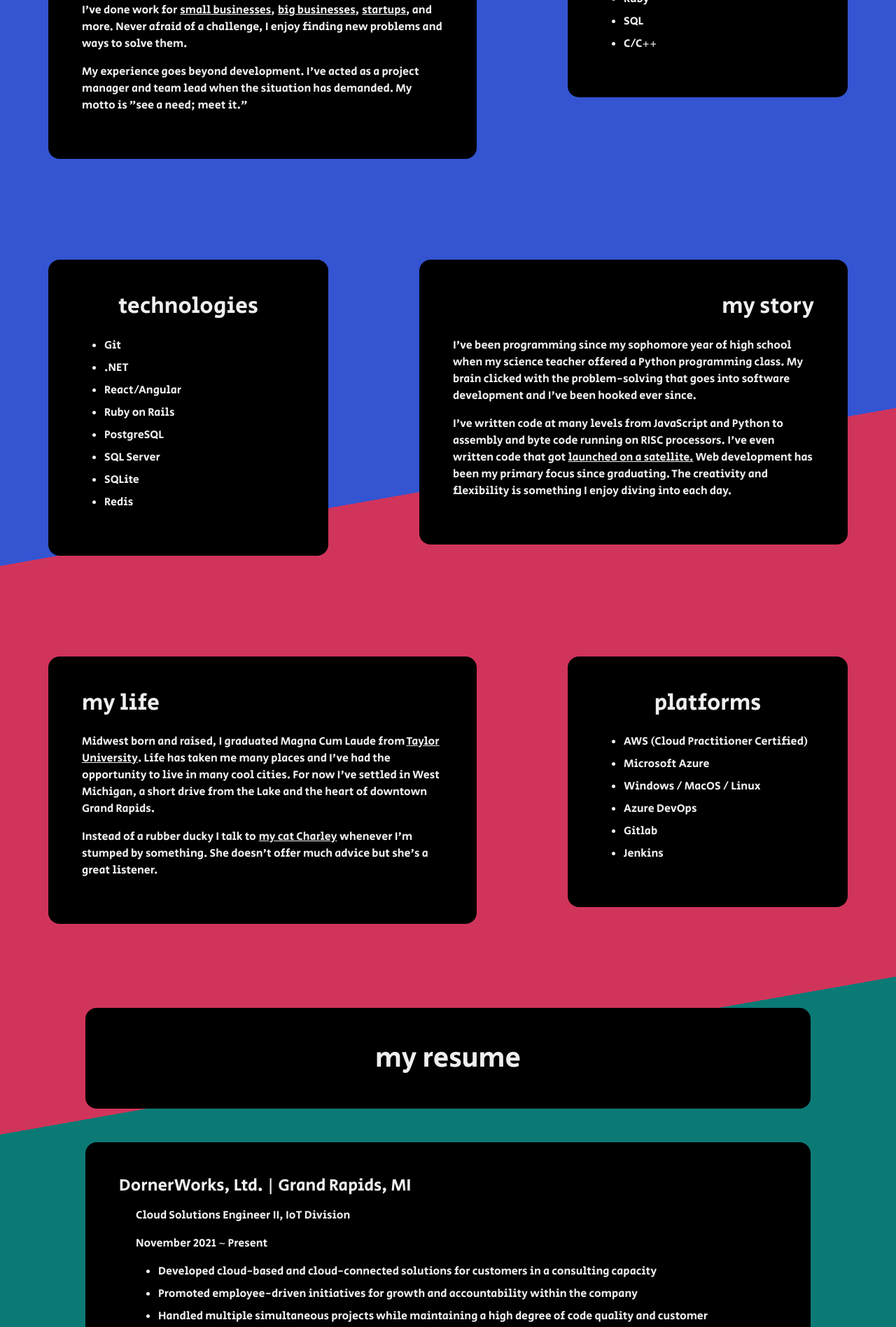
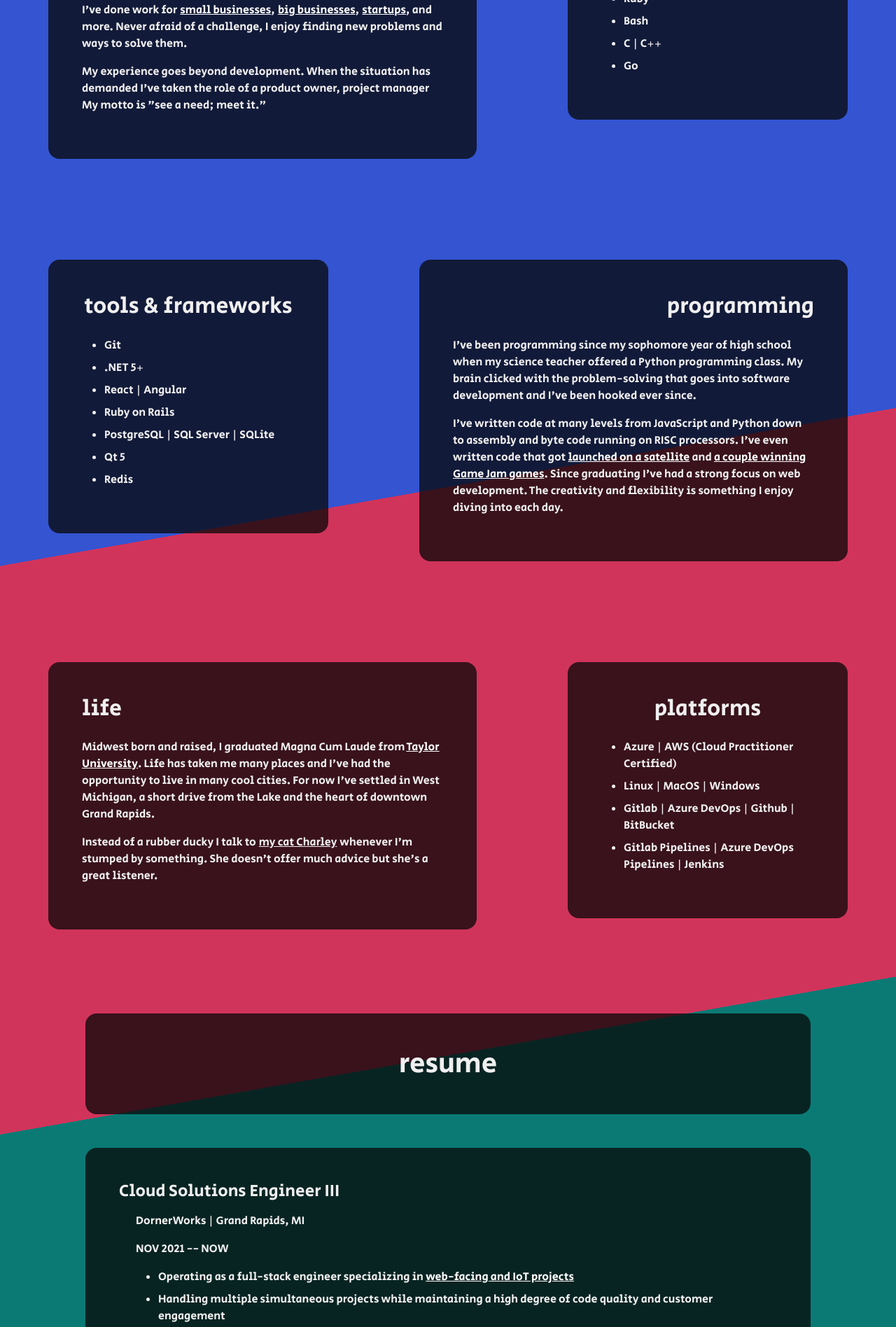
Before and after one commit to RyGuyCompSci/site, a React (Create React App) app: page / in a window 1280 px wide. Shown: the part 880-2776 px from the top of the page at 70% size. Built offline with nearby package versions, Linux system fonts and the light colour scheme.

Commit message:
Update history

```diff
--- a/public/index.html
+++ b/public/index.html
@@ -15,26 +15,9 @@
     />
     <meta name="viewport" content="width=device-width, initial-scale=1" />
     <meta name="theme-color" content="#000000" />
-    <meta
-      name="description"
-      content="Web site created using create-react-app"
-    />
     <link rel="apple-touch-icon" href="%PUBLIC_URL%/logo192.png" />
-    <!--
-      manifest.json provides metadata used when your web app is installed on a
-      user's mobile device or desktop. See https://developers.google.com/web/fundamentals/web-app-manifest/
-    -->
     <link rel="manifest" href="%PUBLIC_URL%/manifest.json" />
-    <!--
-      Notice the use of %PUBLIC_URL% in the tags above.
-      It will be replaced with the URL of the `public` folder during the build.
-      Only files inside the `public` folder can be referenced from the HTML.
-
-      Unlike "/favicon.ico" or "favicon.ico", "%PUBLIC_URL%/favicon.ico" will
-      work correctly both with client-side routing and a non-root public URL.
-      Learn how to configure a non-root public URL by running `npm run build`.
-    -->
-    <title>React App</title>
+    <title>ryguycompsci</title>
     <style>
     </style>
   </head>
@@ -42,15 +25,5 @@
   <body>
     <noscript>You need to enable JavaScript to run this app.</noscript>
     <div id="root"></div>
-    <!--
-      This HTML file is a template.
-      If you open it directly in the browser, you will see an empty page.
-
-      You can add webfonts, meta tags, or analytics to this file.
-      The build step will place the bundled scripts into the <body> tag.
-
-      To begin the development, run `npm start` or `yarn start`.
-      To create a production bundle, use `npm run build` or `yarn build`.
-    -->
   </body>
 </html>
--- a/src/App.css
+++ b/src/App.css
@@ -2,9 +2,13 @@
   margin: 0;
   margin-top: var(--nav-height);
   padding: 1rem;
-  /* padding-top: var(--nav-height); */
   z-index: 5;
   overflow: auto;
+}
+
+a {
+  color: #fff !important;
+  text-decoration: none;
 }
 
 @keyframes blink {
--- a/src/App.js
+++ b/src/App.js
@@ -19,16 +19,13 @@ const App = () => {
         element.style.top = clientY + "px";
         element.style.left = clientX + "px";
         const cursorTooHigh = clientY <= window.innerHeight * 0.35;
-        element.style.transform = cursorTooHigh
-          ? "translate(-50%, 10%)"
-          : "translate(-50%, -110%)";
+        element.style.transform = cursorTooHigh ? "translate(-50%, 10%)" : "translate(-50%, -110%)";
       });
     });
   });
 
   const scrollToTop = () => window.scrollTo(0, 0);
-  return (
-    <div className="app">
+  return (<div className="app">
     <button
       id="scrollToTop"
       className="linkToTop d-none d-lg-inline-block"
@@ -59,7 +56,7 @@ const App = () => {
     <Row className="justify-content-around" id="about">
       <Col lg="6" className="my-4 mx-auto">
         <Box>
-            <h2 className="mb-4">my work</h2>
+          <h2 className="mb-4">career</h2>
           <p>
             I'm a full-stack developer in Grand Rapids, MI with more than five
             years of work experience. Web development has been my primary
@@ -113,8 +110,8 @@ const App = () => {
             problems and ways to solve them.
           </p>
           <p>
-              My experience goes beyond development. I've acted as a project
-              manager and team lead when the situation has demanded. My motto is
+            My experience goes beyond development. When the situation has demanded I've taken the role
+            of a product owner, project manager My motto is
             "see a need; meet it."
           </p>
         </Box>
@@ -124,11 +121,12 @@ const App = () => {
           <h2 className="mb-4 text-center">languages</h2>
           <ul>
             <li>C#</li>
-              <li>TypeScript</li>
-              <li>JavaScript</li>
+            <li>TypeScript | JavaScript</li>
+            <li>SQL</li>
             <li>Ruby</li>
-              <li>SQL</li>
-              <li>C/C++</li>
+            <li>Bash</li>
+            <li>C | C++</li>
+            <li>Go</li>
           </ul>
         </Box>
       </Col>
@@ -136,22 +134,21 @@ const App = () => {
     <Row className="justify-content-around" id="about">
       <Col lg="4" className="my-4 mx-auto">
         <Box>
-            <h2 className="mb-4 text-center">technologies</h2>
+          <h2 className="mb-4 text-center">tools & frameworks</h2>
           <ul>
             <li>Git</li>
-              <li>.NET</li>
-              <li>React/Angular</li>
+            <li>.NET 5+</li>
+            <li>React | Angular</li>
             <li>Ruby on Rails</li>
-              <li>PostgreSQL</li>
-              <li>SQL Server</li>
-              <li>SQLite</li>
+            <li>PostgreSQL | SQL Server | SQLite</li>
+            <li>Qt 5</li>
             <li>Redis</li>
           </ul>
         </Box>
       </Col>
       <Col lg="6" className="my-4 mx-auto">
         <Box>
-            <h2 className="mb-4 text-end">my story</h2>
+          <h2 className="mb-4 text-end">programming</h2>
           <p>
             I've been programming since my sophomore year of high school when
             my science teacher offered a Python programming class. My brain
@@ -159,23 +156,36 @@ const App = () => {
             development and I've been hooked ever since.
           </p>
           <p>
-              I've written code at many levels from JavaScript and Python to
+            I've written code at many levels from JavaScript and Python down to
             assembly and byte code running on RISC processors. I've even
             written code that got{" "}
             <a
               target="_blank"
               rel="noreferrer"
-                href="https://cse.taylor.edu/html/events/satellitelaunches.html"
+              href="http://student.cse.taylor.edu/articles/thinsat-a/"
               className="hidden-parent"
             >
-                launched on a satellite.
+              launched on a satellite
               <img
                 className="hidden-child dark-border rounded square"
                 src="ryan-launch.jpeg"
                 alt="Ryan at the NG-11 launch"
               />
-              </a>{" "}
-              Web development has been my primary focus since graduating. The
+            </a>{" "} and {" "}
+            <a
+              target="_blank"
+              rel="noreferrer"
+              href="https://www.theechonews.com/article/2019/04/big-dreams-compete-with-little-time-at-game-jam-2019"
+              className="hidden-parent"
+            >
+              a couple winning Game Jam games
+              <img
+                className="hidden-child dark-border rounded square"
+                src="game-jam.jpg"
+                alt="Spring 2019 Game Jam winners"
+              />
+            </a>.
+            Since graduating I've had a strong focus on web development. The
             creativity and flexibility is something I enjoy diving into each
             day.
           </p>
@@ -185,7 +195,7 @@ const App = () => {
     <Row>
       <Col lg="6" className="my-4 mx-auto">
         <Box>
-            <h2 className="mb-4">my life</h2>
+          <h2 className="mb-4">life</h2>
           <p>
             Midwest born and raised, I graduated Magna Cum Laude from{" "}
             <a
@@ -225,12 +235,10 @@ const App = () => {
         <Box>
           <h2 className="mb-4 text-center">platforms</h2>
           <ul>
-              <li>AWS (Cloud Practitioner Certified)</li>
-              <li>Microsoft Azure</li>
-              <li>Windows / MacOS / Linux</li>
-              <li>Azure DevOps</li>
-              <li>Gitlab</li>
-              <li>Jenkins</li>
+            <li>Azure | AWS (Cloud Practitioner Certified)</li>
+            <li>Linux | MacOS | Windows</li>
+            <li>Gitlab | Azure DevOps | Github | BitBucket</li>
+            <li>Gitlab Pipelines | Azure DevOps Pipelines | Jenkins</li>
           </ul>
         </Box>
       </Col>
@@ -238,43 +246,29 @@ const App = () => {
     <Row>
       <Col lg="10" className="mx-auto" id="resume">
         <Box>
-            <h1 className="text-center m-0 p-0">my resume</h1>
+          <h1 className="text-center m-0 p-0">resume</h1>
         </Box>
         <br className="d-lg-none" />
         <Box>
           <ResumeEntry
-              name="DornerWorks, Ltd. | Grand Rapids, MI"
-              position="Cloud Solutions Engineer II, IoT Division"
-              duration="November 2021 ~ Present"
+            name="Cloud Solutions Engineer III"
+            position="DornerWorks | Grand Rapids, MI"
+            duration="NOV 2021 -- NOW"
           >
             <ul>
+              <li>Operating as a full-stack engineer specializing in <a href="https://dornerworks.com/solutions/product-development/iot-solutions/" target="_blank" rel="noreferrer">web-facing and IoT projects</a></li>
+              <li>Handling multiple simultaneous projects while maintaining a high degree of code quality and customer engagement</li>
+              <li>Working closely with sales and business development to close deals with prospective customers</li>
+              <li>Promoting employee-driven initiatives for growth and accountability within the company</li>
               <li>
-                  Developed cloud-based and cloud-connected solutions for
-                  customers in a consulting capacity
-                </li>
-                <li>
-                  Promoted employee-driven initiatives for growth and
-                  accountability within the company
-                </li>
-                <li>
-                  Handled multiple simultaneous projects while maintaining a
-                  high degree of code quality and customer engagement
-                </li>
-                <li>
-                  Technologies used:
+                Technologies included:
                 <ul>
-                    <li>
-                      AWS (Elastic Beanstalk, RDS, S3, ECS / ECR, Lambda, SES, &
-                      more)
-                    </li>
+                  <li>AWS</li>
                   <li>Gitlab</li>
-                    <li>Terraform</li>
+                  <li>Terraform | Serverless</li>
+                  <li>.NET / MAUI</li>
                   <li>React</li>
-                    <li>Angular</li>
-                    <li>.NET / MAUI</li>
                   <li>Ruby on Rails</li>
-                    <li>MkDocs</li>
-                    <li>JetBrains Rider</li>
                 </ul>
               </li>
             </ul>
@@ -283,43 +277,33 @@ const App = () => {
         <br className="d-lg-none" />
         <Box>
           <ResumeEntry
-              name="Bitwerx, Inc. | Lexington, KY"
-              position="Web Developer / Data Mercenary"
-              duration="January 2020 ~ November 2021"
+            name="Full Stack Web Developer"
+            position="Bitwerx | Lexington, KY"
+            duration="JAN 2020 -- NOV 2021"
           >
             <ul>
               <li>
-                  Developed cloud-based solutions for high-volume data ingestion
-                  using custom-built ETL (extract-transform-load) process
+                Developed <a href="https://www.bitwerx.com/bitwerx-dataco" target="_blank" rel="noreferrer">cloud-based solutions</a> for high volume data ingestion
+                using a custom ETL process
               </li>
               <li>
-                  Wrote many custom tools for veterinary practice data
-                  management and customer engagement
+                Created various custom tools for veterinary practice data
+                management and consumer engagement
               </li>
               <li>
-                  Managed customer data transfers for patient management system
-                  conversions
+                Managed data conversions for customers switching patient management software
               </li>
               <li>
-                  Assisted in development of machine-learning-based tools for
-                  mapping transactional line items for data conversions
+                Assisted in developing <a href="https://www.bitwerx.com/daylight" target="_blank" rel="noreferrer">machine-learning taxonomy tools</a> to
+                map transaction line items for automatic data conversions
               </li>
               <li>
-                  Technologies used:
+                Technologies included:
                 <ul>
-                    <li>
-                      .NET Core 3.1 (Web applications, Entity Framework Core,
-                      data conversion, & more)
-                    </li>
-                    <li>Angular</li>
-                    <li>React / Preact</li>
-                    <li>
-                      Microsoft Azure (Functions, Batch, Active Directory, &
-                      more)
-                    </li>
-                    <li>PostgreSQL</li>
-                    <li>Redis</li>
-                    <li>Ruby</li>
+                  <li>.NET Core 3.1</li>
+                  <li>Microsoft Azure</li>
+                  <li>Angular | React</li>
+                  <li>PostgreSQL | Redis</li>
                 </ul>
               </li>
             </ul>
@@ -328,25 +312,22 @@ const App = () => {
         <br className="d-lg-none" />
         <Box>
           <ResumeEntry
-              name="Bizstream | Allendale, MI"
-              position="Web Developer"
-              duration="May 2019 ~ January 2020"
+            name="Web Developer"
+            position="Bizstream | Allendale, MI"
+            duration="MAY 2019 -- JAN 2020"
           >
             <ul>
-                <li>
-                  Internship-turned-employment opportunity developing
-                  cloud-based web portal for juvenile detention case management
-                </li>
+              <li>Internship turned employment opportunity developing cloud-based web portal for <a target="_blank" href="https://www.youthcenter.net/" rel="noreferrer">juvenile detention case management</a></li>
               <li>Developed site-wide notification system</li>
-                <li>Managed database updates and configurations</li>
+              <li>Assisted transition to migration-based database management</li>
               <li>
                 Technologies used:
                 <ul>
-                    <li>Git</li>
+                  <li>AngularJS</li>
+                  <li>.NET Framework 6</li>
                   <li>Azure DevOps</li>
+                  <li>ASP.NET</li>
                   <li>Octopus Deploy</li>
-                    <li>AngularJS</li>
-                    <li>Classic ASP.NET</li>
                 </ul>
               </li>
             </ul>
@@ -355,9 +336,9 @@ const App = () => {
         <br className="d-lg-none" />
         <Box>
           <ResumeEntry
-              name="SpartanNash, Inc. | Byron Center, MI"
-              position="Information Technology Development Intern"
-              duration="May 2017 ~ August 2017"
+            name="Information Technology Development Intern"
+            position="SpartanNash | Byron Center, MI"
+            duration="MAY 2017 -- AUG 2017"
           >
             <ul>
               <li>
@@ -370,20 +351,13 @@ const App = () => {
               </li>
               <li>
                 Collaborated with other interns to update the corporate web
-                  site, including:
-                  <ul>
-                    <li>Planning meetings</li>
-                    <li>Resource / asset acquisition</li>
-                    <li>Development</li>
-                    <li>Rollout</li>
-                  </ul>
-                </li>
+                site, including planning meetings, acquisition of digital assets, development and rollout of the refresh</li>
               <li>
                 Technologies used:
                 <ul>
                   <li>Visual Studio</li>
+                  <li>Windows Forms</li>
                   <li>C#</li>
-                    <li>Windows Forms</li>
                   <li>WordPress</li>
                 </ul>
               </li>
@@ -395,7 +369,7 @@ const App = () => {
     <Row>
       <Col lg="3" className="my-4 mx-auto" id="contact">
         <Box>
-            <h2 className="mb-4 text-center">contact info</h2>
+          <h2 className="mb-4 text-center">contact</h2>
           <ul>
             <li>
               <a href="mailto:ryanjones.code@gmail.com">
@@ -424,8 +398,7 @@ const App = () => {
         </Box>
       </Col>
     </Row>
-    </div>
-  );
+  </div>);
 };
 
 export default App;
--- a/src/components/Box.js
+++ b/src/components/Box.js
@@ -1,9 +1,9 @@
 const Box = ({ children }) => (
   <div>
-    <div className="d-lg-none rounded-lg p-4 bg-black big-font overflow-hidden">
+    <div className="d-lg-none rounded-lg p-4 bg-transluscent-black big-font overflow-hidden">
       {children}
     </div>
-    <div className="d-none d-lg-block rounded-lg p-5 my-5 bg-black big-font overflow-hidden">
+    <div className="d-none d-lg-block rounded-lg p-5 my-5 bg-transluscent-black big-font overflow-hidden">
       {children}
     </div>
   </div>
--- a/src/index.css
+++ b/src/index.css
@@ -7,7 +7,7 @@
   --black: #070707;
 
   --transluscent-white: rgba(239, 239, 239, 0.3);
-  --transluscent-black: rgba(7, 7, 7, 0.5);
+  --transluscent-black: rgba(7, 7, 7, 0.75);
 
   --nav-height: 64px;
   --gradient-color-size: 500px;
@@ -75,6 +75,10 @@ body {
 
 .bg-black {
   background-color: var(--black) !important;
+}
+
+.bg-transluscent-black {
+  background-color: var(--transluscent-black) !important;
 }
 
 .bg-blue {
```
Lines whose indentation alone changed are shown as unchanged.
